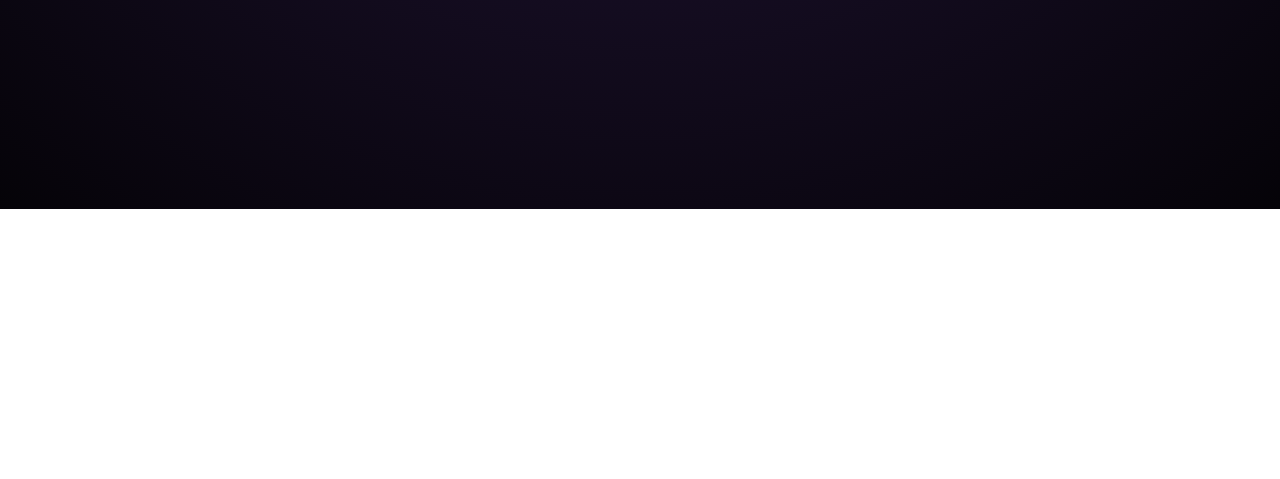
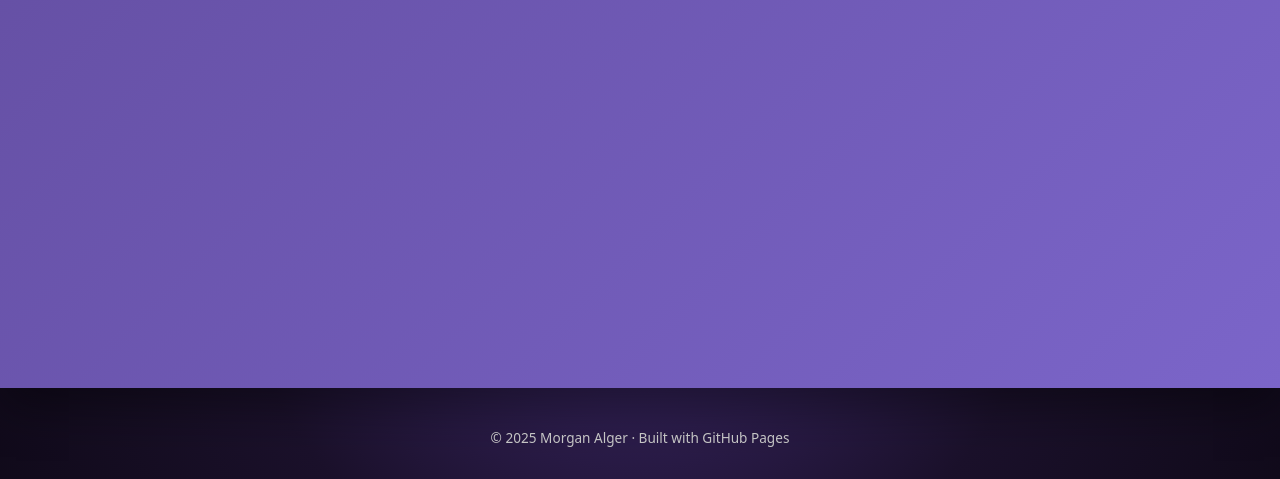
Before and after one commit to kkokoro/kkokoro.github.io, a plain HTML site: page worlds.html in a window 1280 px wide. Shown: the part 591-1070 px from the top of the page. Before the commit the page ends 800 px from the top, so only its background shows below. Drawn offline with Linux system fonts and the light colour scheme.

Commit message:
Update worlds.html

```diff
--- a/worlds.html
+++ b/worlds.html
@@ -63,10 +63,12 @@
     /* HERO */
     .hero {
       background: linear-gradient(135deg, var(--lilac-dark), var(--lilac-mid));
-      padding: 3rem 1.5rem 4rem;
-      position: relative;
+      min-height: 100vh; /* FULL SCREEN HERO */
+      display: flex;
+      align-items: center;
+      padding: 4rem 1.5rem;
       color: #fff;
-      box-shadow: 0 18px 45px rgba(0,0,0,0.5);
+      box-shadow: 0 18px 45px rgba(0,0,0,0.4);
     }
     .hero-inner {
       max-width: 1100px;
```
